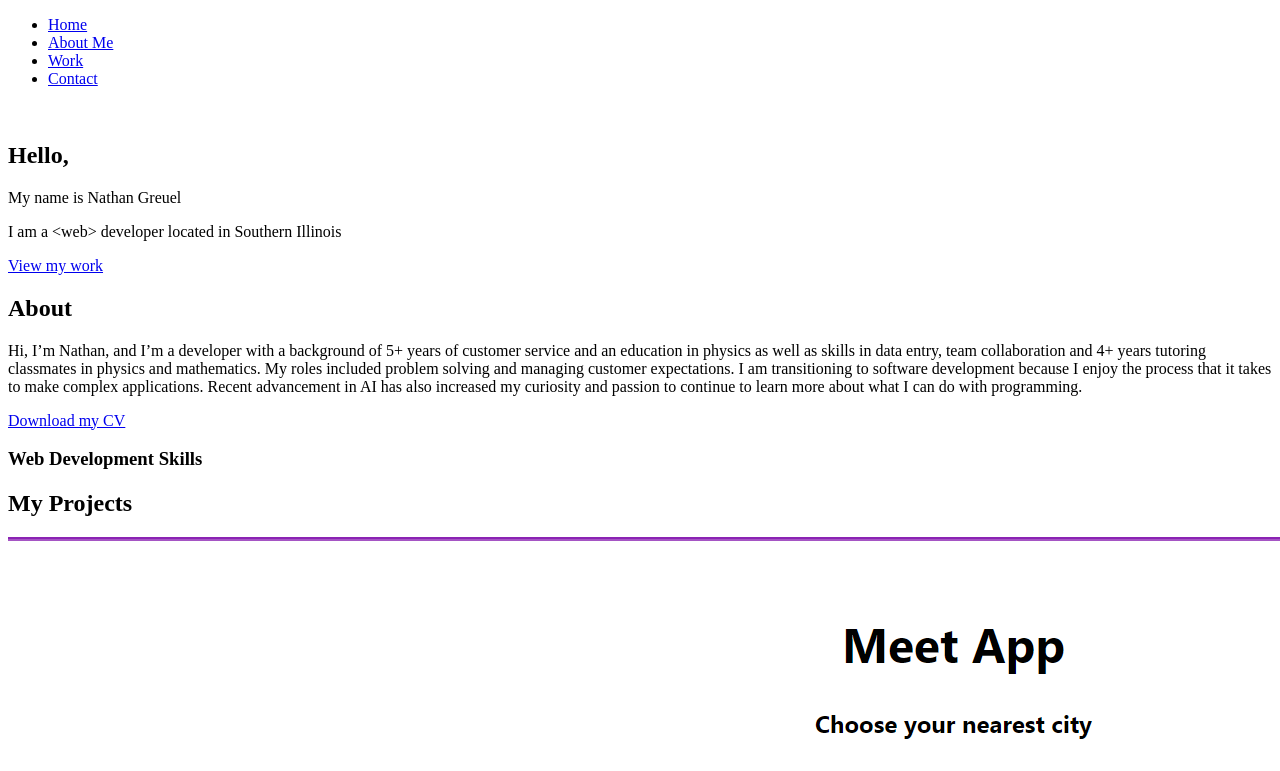
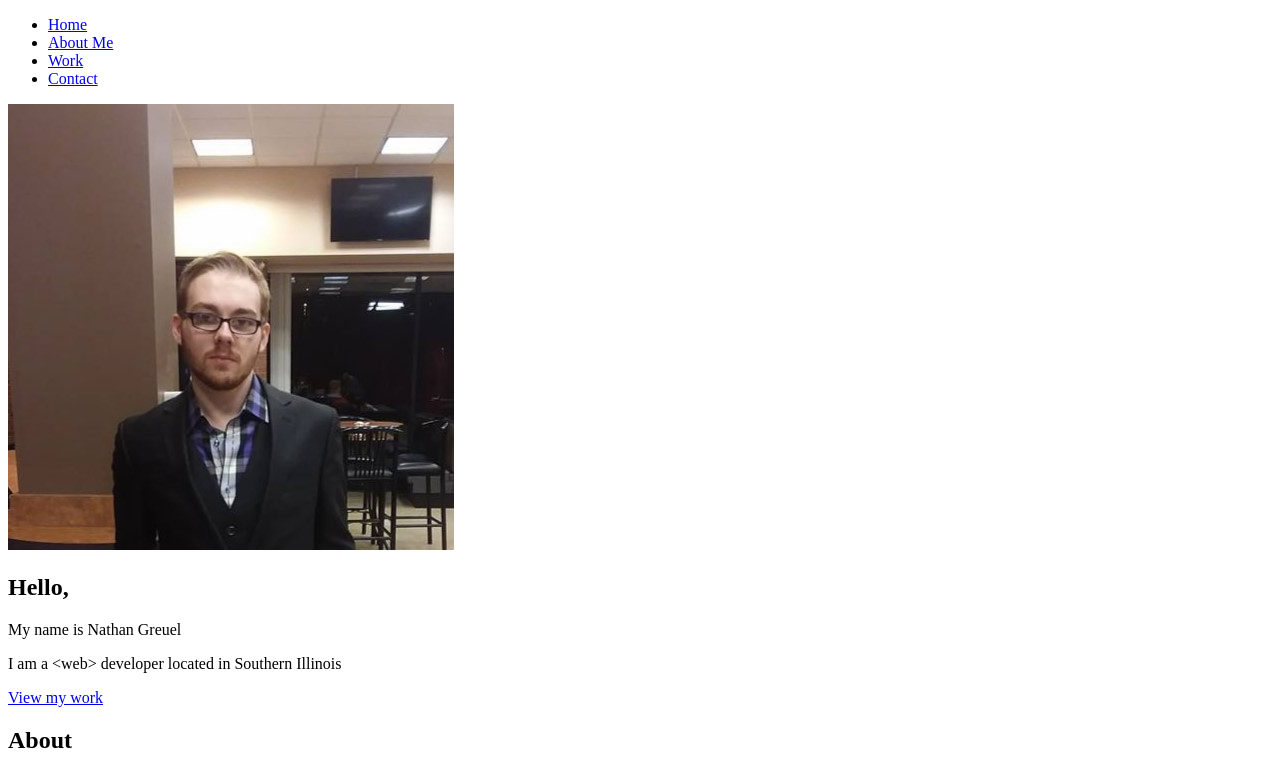
Before and after one commit to Nat-crit20/Portfolio_Website, a plain HTML site: page index.html in a window 1280 px wide. Shown: the top 771 px of the page. Drawn offline with Linux system fonts and the light colour scheme.

Commit message:
Added profile image

```diff
--- a/index.html
+++ b/index.html
@@ -29,7 +29,7 @@
     </header>
     <main>
       <article id="home">
-        <img src="" alt="" />
+        <img src="./images/profile-img.jpg" alt="" />
         <section>
           <h2>Hello,</h2>
           <p>My name is Nathan Greuel</p>
```
